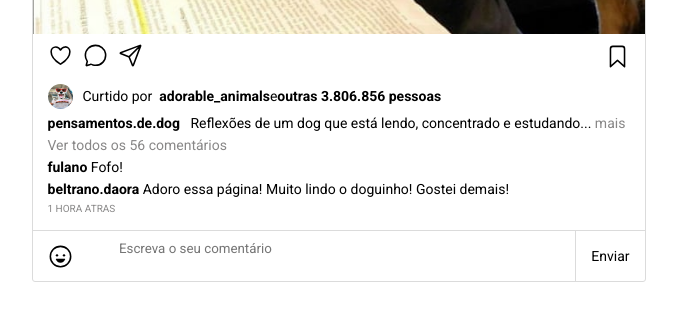
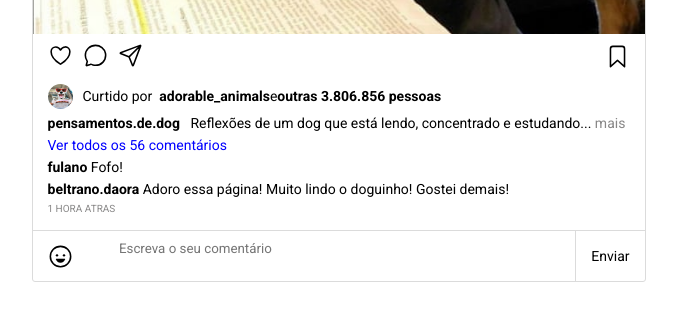
Before and after one commit to jumeneguete/projetoinstagram, a plain HTML site: page index.html in a window 1280 px wide. Shown: the part 880-1211 px from the top of the page, without its empty margins (156-833 px from the left). Drawn offline with nearby package versions, Linux system fonts and the light colour scheme.

Commit message:
Testando GitHub

```diff
--- a/estilo.css
+++ b/estilo.css
@@ -6,7 +6,7 @@ body {
 
 body a{
     text-decoration: none;
-    color: inherit;
+    color: blue;
 }
 
 header {
```
